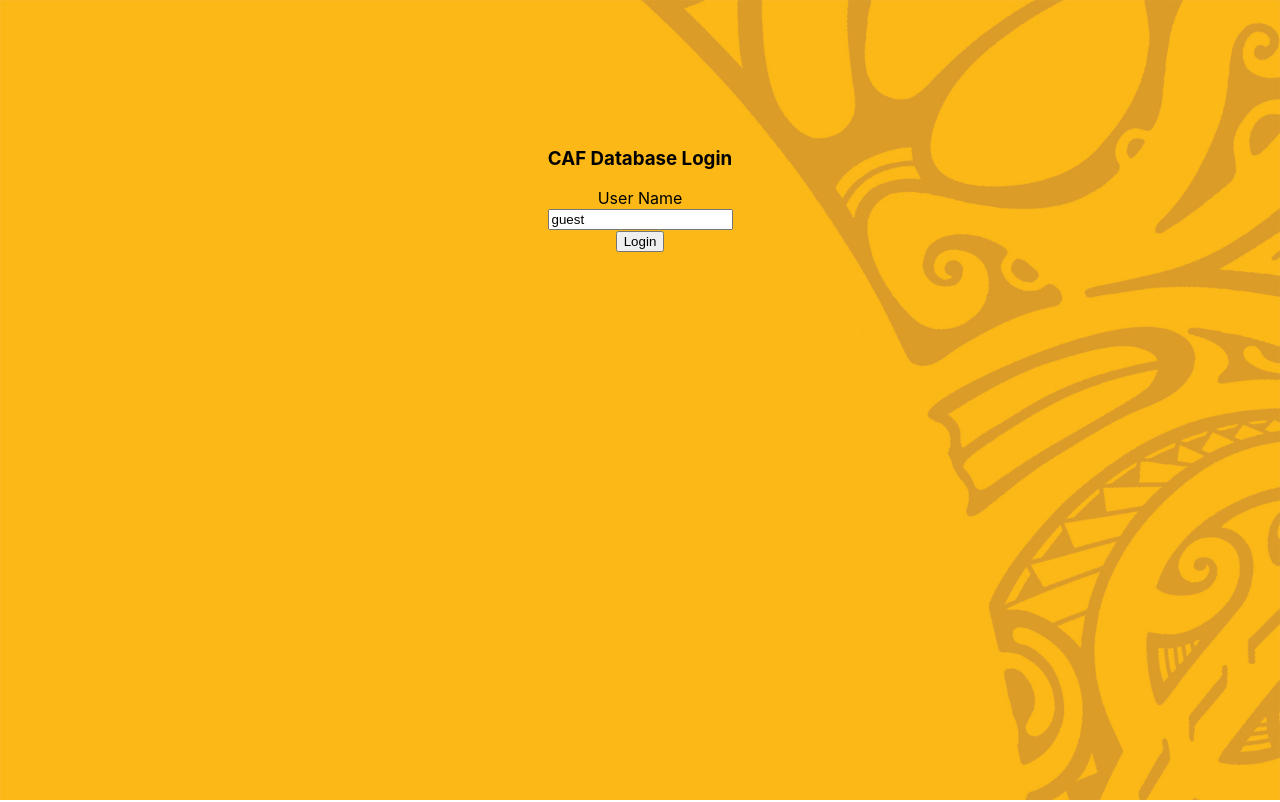
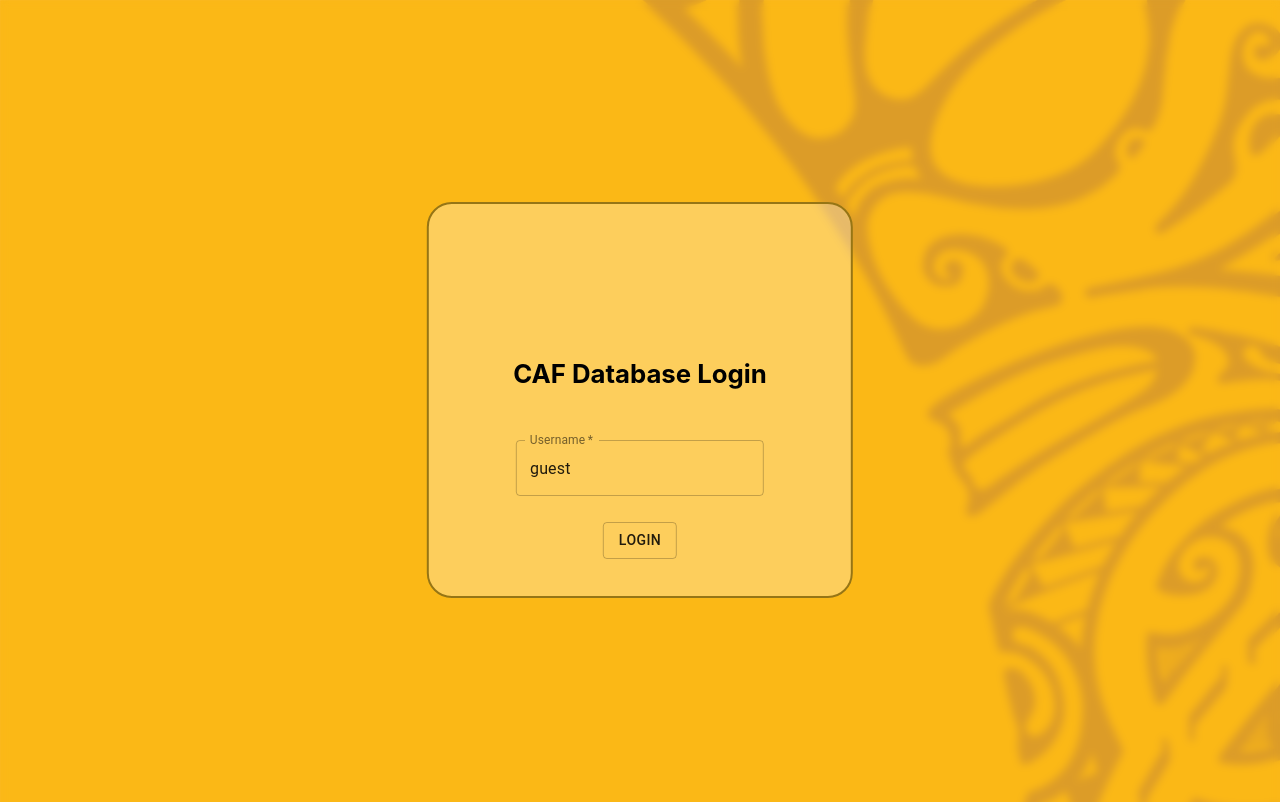
Before and after one commit to TyRolla/HTCGUI, a React (Create React App) app: page / in a window 1280 px wide. Shown: the top 802 px of the page. Built offline with nearby package versions, Linux system fonts and the light colour scheme.

Commit message:
UI Update to Homepage

```diff
--- a/src/App.css
+++ b/src/App.css
@@ -292,3 +292,28 @@ body {
   float: left;
   width: 100%;
 }
+
+.login-bg {
+  height: 100%;
+  width: 100%;
+  filter: blur(4px);
+}
+
+.login-component {
+  background-color: rgba(255, 255, 255, 0.3);
+  border: 2px solid #967515;
+  border-radius: 25px;
+  width: 33%;
+  height: 33%;
+  top: 50%;
+  left: 50%;
+  position: absolute;
+  transform: translate(-50%, -50%);
+  text-align: center;
+  font-size: 22px;
+}
+.login-component form {
+  margin: 0 auto;
+  max-width: 320px;
+  text-align: center;
+}
--- a/src/components/Homepage.js
+++ b/src/components/Homepage.js
@@ -1,4 +1,7 @@
 import React from "react";
+import { Button } from "@material-ui/core";
+import { TextField } from "@material-ui/core";
+import HTBack from "../images/htback.jpg";
 
 class Homepage extends React.Component {
   myInput = React.createRef();
@@ -11,22 +14,26 @@ class Homepage extends React.Component {
 
   render() {
     return (
+      <div>
+        <img className="login-bg" src={HTBack} alt="Background Image" />
         <div className="login-component">
           <h3>CAF Database Login</h3>
           <form onSubmit={this.handleSubmit}>
-          <label>User Name</label>
             <br></br>
-          <input
-            type="text"
-            ref={this.myInput}
-            placeholder="username"
+            <TextField
+              label="Username"
+              variant="outlined"
+              inputRef={this.myInput}
               required
               defaultValue="guest"
             />
             <br></br>
-
-          <button type="submit">Login</button>
+            <br></br>
+            <Button type="submit" variant="outlined">
+              Login
+            </Button>
           </form>
+        </div>
       </div>
     );
   }
```
Lines whose indentation alone changed are shown as unchanged.
